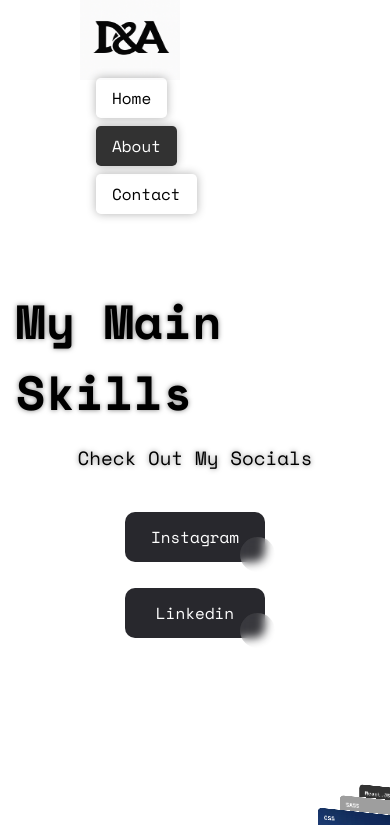
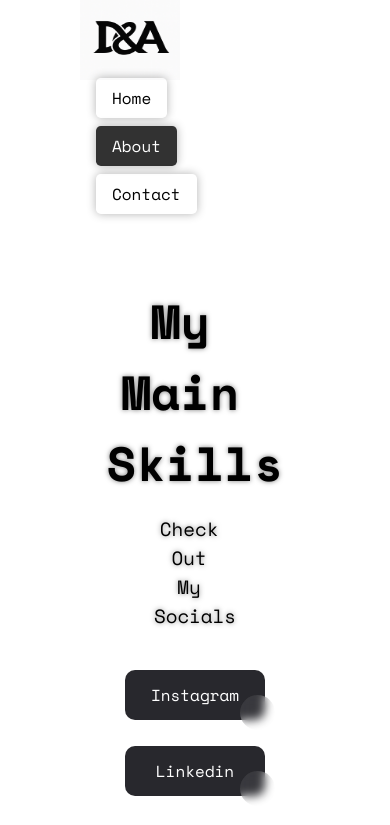
Before and after one commit to Abshilava0/myPortfolio, a Next.js app: page /about in a window 390 px wide. Shown: the top 825 px of the page. Built offline with nearby package versions, Linux system fonts and the light colour scheme; grey boxes are pictures that could not be loaded.

Commit message:
Your message

```diff
--- a/app/about/page.module.css
+++ b/app/about/page.module.css
@@ -3,12 +3,13 @@
   position: relative;
 }
 .info{
-  padding: 8rem 6rem;
+  padding: 9rem 6rem;
   display: flex;
   flex-direction: column;
-  justify-content: center;
+
 }
 .info h1{
+
   font-weight: bold;
   font-size: 2.5em;
   text-shadow:  0 0 5px rgba(0, 0, 0, 0.5);
@@ -120,12 +121,15 @@
   .info {
     padding: 1rem; /* instead of 1rem 0 */
     margin-top: 10%;
-    width: 100%;
+
+    display: flex;
+    flex-direction: column;
+    justify-content: center;
     align-items: center;
     text-align: center;
   }
   .cont{
-    height: 800px;
+    height: 900px;
   }
   .buttonContainer{
     display: flex;
--- a/app/globals.css
+++ b/app/globals.css
@@ -3,9 +3,9 @@ body {
   max-width: 100vw;
   font-family: var(--font-space-mono);
   overflow-x: hidden;
-  overflow-y: hidden;
+  /* Remove or comment out the next line: */
+  /* overflow-y: hidden; */
 }
-
 * {
   box-sizing: border-box;
   padding: 0;
--- a/components/BlurText.js
+++ b/components/BlurText.js
@@ -1,5 +1,7 @@
 import { motion } from 'framer-motion';
 import { useEffect, useRef, useState, useMemo } from 'react';
+
+import classes from './BlurText.module.css';
 
 const buildKeyframes = (from, steps) => {
   const keys = new Set([
@@ -80,8 +82,7 @@ const BlurText = ({
   return (
     <p
       ref={ref}
-      className={className}
-      style={{ display: 'flex', flexWrap: 'wrap' }}
+      className={classes.text}
     >
       {elements.map((segment, index) => {
         const animateKeyframes = buildKeyframes(fromSnapshot, toSnapshots);
@@ -113,4 +114,6 @@ const BlurText = ({
   );
 };
 
+
+
 export default BlurText;
--- /dev/null
+++ b/components/BlurText.module.css
@@ -0,0 +1,14 @@
+.text {
+  display: flex;
+  flex-wrap: wrap;
+}
+
+
+@media(max-width: 768px) {
+  .text{
+    display: flex;
+    flex-direction: column;
+    align-items: center;
+    justify-content: center;
+  }
+}
```
Also changed, not shown: app/contact/page.module.css (+6 -1 lines).
